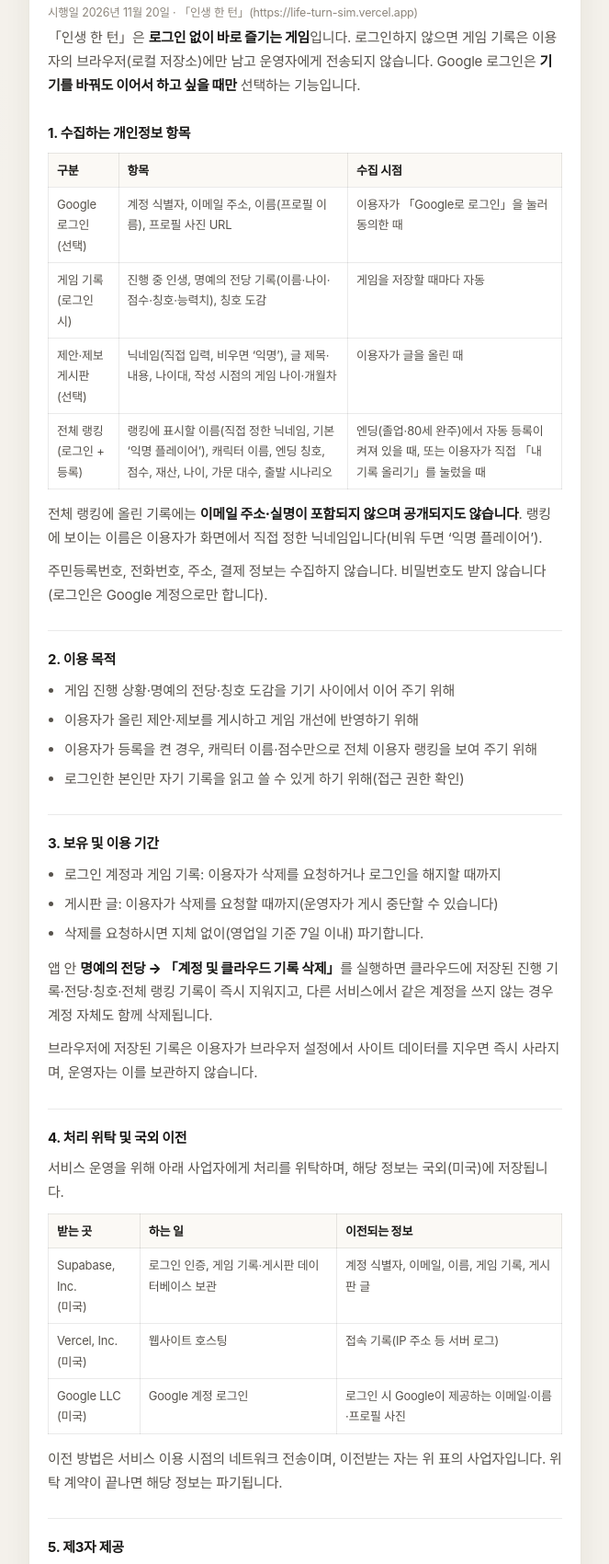
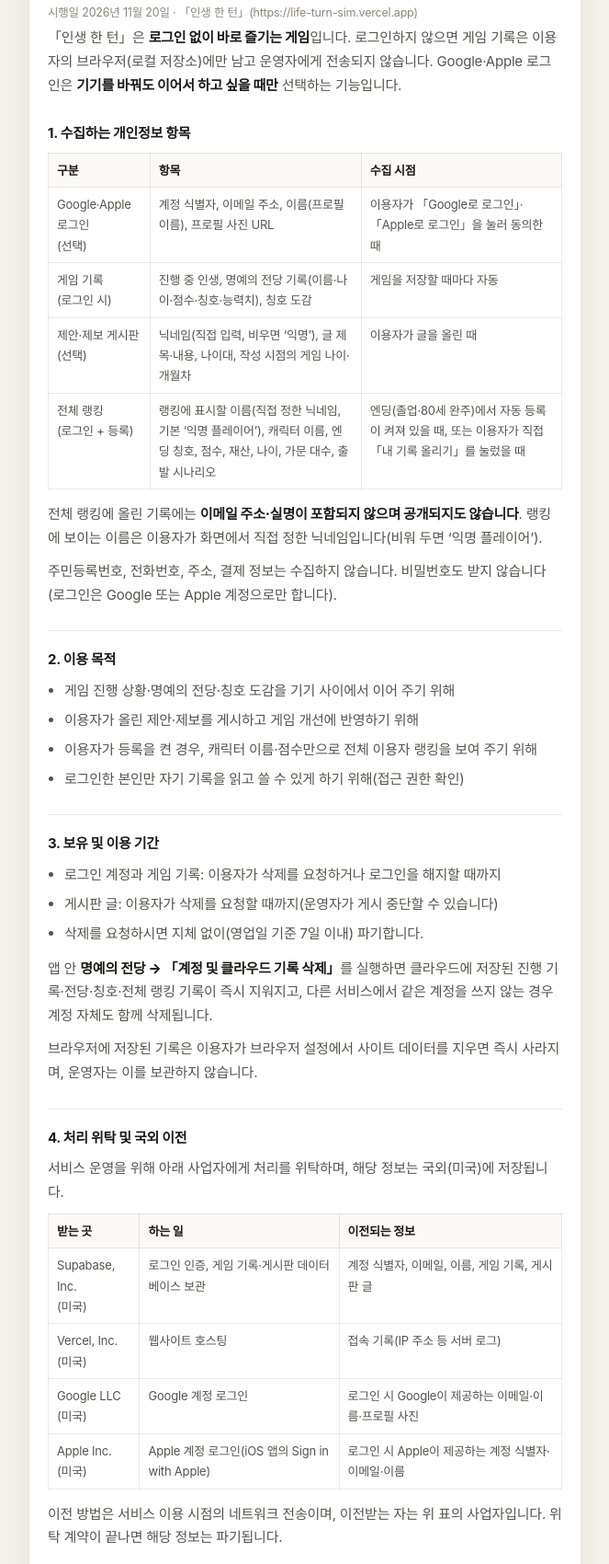
Before and after one commit to leesh33/life-turn-sim, a plain HTML site: page privacy.html in a window 1280 px wide. Shown: the part 133-1833 px from the top of the page at 92% size, without its empty margins (308-971 px from the left). Drawn offline with Linux system fonts and the light colour scheme.

Commit message:
docs(privacy): Apple 로그인 추가 — 수집 항목·위탁(Apple Inc.)·비밀번호 미보관 문구

```diff
--- a/privacy.html
+++ b/privacy.html
@@ -20,16 +20,16 @@
     <p class="lead">시행일 2026년 11월 20일 · 「인생 한 턴」(https://life-turn-sim.vercel.app)</p>
 
     <p>「인생 한 턴」은 <strong>로그인 없이 바로 즐기는 게임</strong>입니다. 로그인하지 않으면 게임 기록은
-      이용자의 브라우저(로컬 저장소)에만 남고 운영자에게 전송되지 않습니다. Google 로그인은
+      이용자의 브라우저(로컬 저장소)에만 남고 운영자에게 전송되지 않습니다. Google·Apple 로그인은
       <strong>기기를 바꿔도 이어서 하고 싶을 때만</strong> 선택하는 기능입니다.</p>
 
     <h2>1. 수집하는 개인정보 항목</h2>
     <table>
       <tr><th>구분</th><th>항목</th><th>수집 시점</th></tr>
       <tr>
-        <td>Google 로그인<br>(선택)</td>
+        <td>Google·Apple 로그인<br>(선택)</td>
         <td>계정 식별자, 이메일 주소, 이름(프로필 이름), 프로필 사진 URL</td>
-        <td>이용자가 「Google로 로그인」을 눌러 동의한 때</td>
+        <td>이용자가 「Google로 로그인」·「Apple로 로그인」을 눌러 동의한 때</td>
       </tr>
       <tr>
         <td>게임 기록<br>(로그인 시)</td>
@@ -50,7 +50,7 @@
     <p>전체 랭킹에 올린 기록에는 <strong>이메일 주소·실명이 포함되지 않으며 공개되지도 않습니다</strong>.
       랭킹에 보이는 이름은 이용자가 화면에서 직접 정한 닉네임입니다(비워 두면 ‘익명 플레이어’).</p>
     <p>주민등록번호, 전화번호, 주소, 결제 정보는 수집하지 않습니다. 비밀번호도 받지 않습니다
-      (로그인은 Google 계정으로만 합니다).</p>
+      (로그인은 Google 또는 Apple 계정으로만 합니다).</p>
 
     <h2>2. 이용 목적</h2>
     <ul>
@@ -91,6 +91,11 @@
         <td>Google 계정 로그인</td>
         <td>로그인 시 Google이 제공하는 이메일·이름·프로필 사진</td>
       </tr>
+      <tr>
+        <td>Apple Inc.<br>(미국)</td>
+        <td>Apple 계정 로그인(iOS 앱의 Sign in with Apple)</td>
+        <td>로그인 시 Apple이 제공하는 계정 식별자·이메일·이름</td>
+      </tr>
     </table>
     <p>이전 방법은 서비스 이용 시점의 네트워크 전송이며, 이전받는 자는 위 표의 사업자입니다.
       위탁 계약이 끝나면 해당 정보는 파기됩니다.</p>
@@ -129,7 +134,7 @@
     <ul>
       <li>로그인한 이용자는 자기 기록만 읽고 쓸 수 있도록 데이터베이스 수준에서 접근을 제한합니다.</li>
       <li>모든 통신은 HTTPS로 암호화합니다.</li>
-      <li>운영자는 이용자의 비밀번호를 보관하지 않습니다(Google 로그인만 사용).</li>
+      <li>운영자는 이용자의 비밀번호를 보관하지 않습니다(Google·Apple 로그인만 사용).</li>
     </ul>
 
     <h2>11. 개인정보 보호책임자 및 문의</h2>
```
